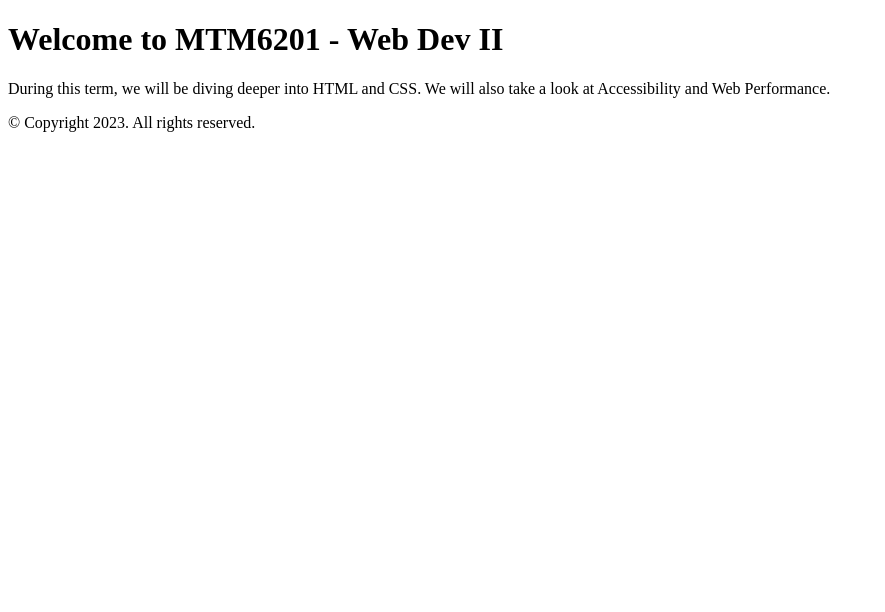
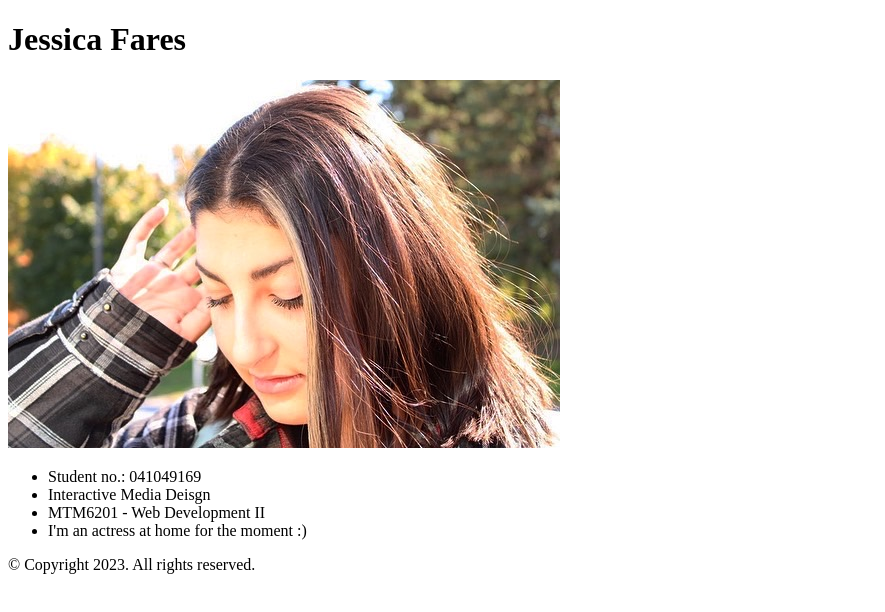
Before and after one commit to fare0032/mtm6201-week1-030, a plain HTML site: page index.html in a window 1280 px wide. Shown: the whole page, without its empty margins (0-885 px from the left). Drawn offline with Linux system fonts and the light colour scheme.

Commit message:
adds description of myself

```diff
--- a/index.html
+++ b/index.html
@@ -4,15 +4,23 @@
     <meta charset="UTF-8">
     <meta http-equiv="X-UA-Compatible" content="IE=edge">
     <meta name="viewport" content="width=device-width, initial-scale=1.0">
-    <title>MTM6201 - Week 1 - Demo</title>
+    <title>Jessica Fares</title>
 </head>
 <body>
     <header>
-        <h1>Welcome to MTM6201 - Web Dev II</h1>
+        <h1>Jessica Fares</h1>
     </header>
+
+    <img src="profile picture.jpg" alt="professional pic">
+
     <main>
-        <p>During this term, we will be diving deeper into HTML and CSS. We will also take a look at Accessibility and Web Performance.
-        </p>
+        <ul>
+        <li>Student no.: 041049169</li>
+        <li>Interactive Media Deisgn</li>
+        <li>MTM6201 - Web Development II</li>
+        <li>I'm an actress at home for the moment :)</li>
+
+        </ul>
     </main>
     <footer>
         <p>&copy; Copyright 2023. All rights reserved. </p>
```
Also changed, not shown: pic for web dev II.jpg (added), profile picture.jpg (added).
